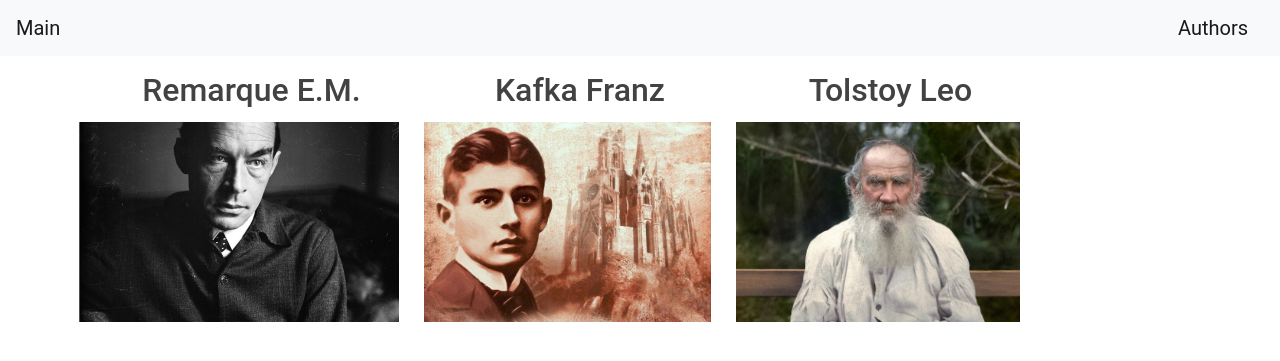
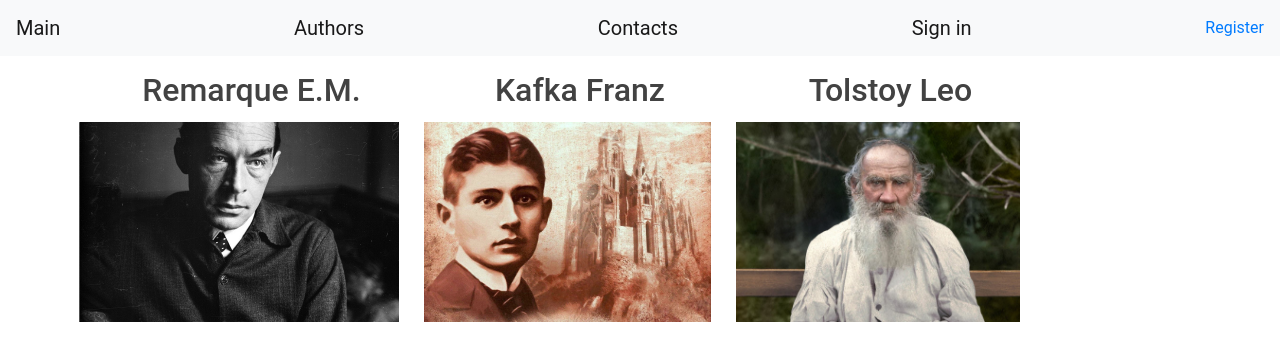
Before and after one commit to cezare-beep/bookstore, a Flask app: page /authors in a window 1280 px wide. Shown: the top 361 px of the page. Run offline with Flask 3, Linux system fonts and the light colour scheme; data comes from the database, SQL or seed files in the repository; some libraries are stand-ins or nearby versions.

Commit message:
Update base.html

```diff
--- a/templates/base.html
+++ b/templates/base.html
@@ -13,6 +13,13 @@
     <nav class="navbar navbar-light bg-light">
         <a class="navbar-brand" href="{{ url_for('index') }}">Main</a>
         <a class="navbar-brand" href="{{ url_for('get_authors') }}">Authors</a>
+        <a class="navbar-brand" href="{{ url_for('contacts') }}">Contacts</a>
+    {% if current_user.is_anonymous %}
+        <a class="navbar-brand" href="{{ url_for('login') }}">Sign in</a>
+        <a href="{{ url_for('register') }}">Register</a>
+    {% else %}
+        <a href="{{ url_for('logout') }}">Logout</a>
+    {% endif %}
     </nav>
 </header>
 <main role="main" class="container">
```
